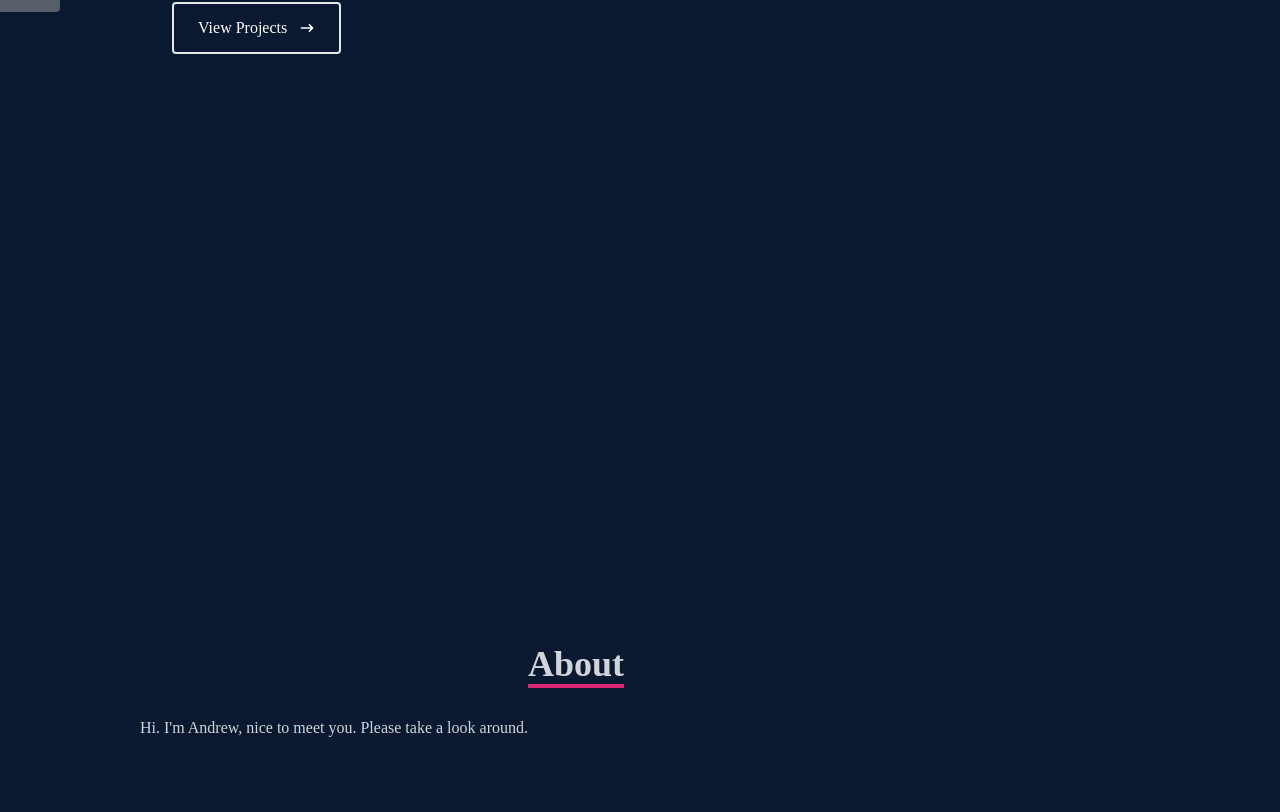
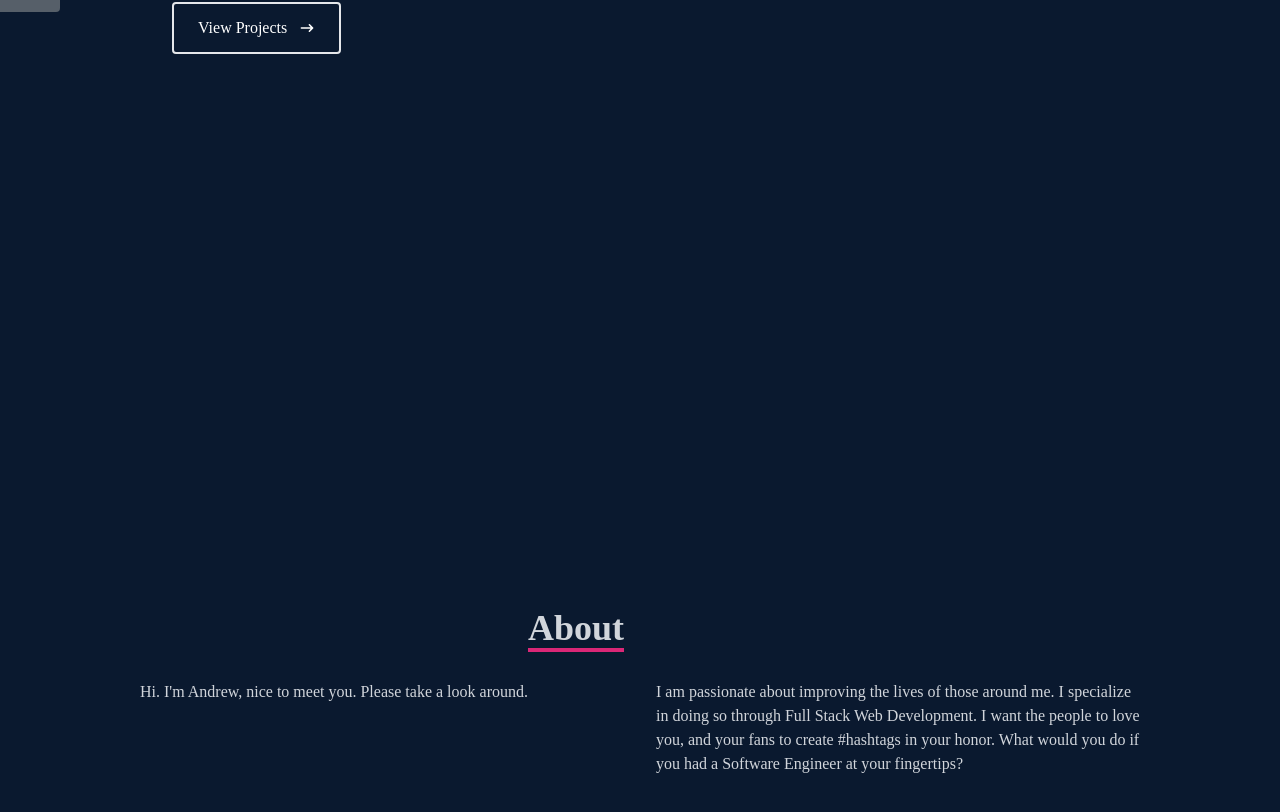
Before and after one commit to andrewgomez1992/portfolio-react, a React (Create React App) app: page / in a window 1280 px wide. Shown: the part 508-1320 px from the top of the page. Built offline with nearby package versions, Linux system fonts and the light colour scheme; the HTML template or start-up script is replaced by a standard one.

Commit message:
about me p finished

```diff
--- a/src/components/About.jsx
+++ b/src/components/About.jsx
@@ -16,6 +16,13 @@ const About = () => {
                     <div>
                         <p>Hi. I'm Andrew, nice to meet you. Please take a look around.</p>
                     </div>
+                    <div>
+                        <p>I am passionate about improving the lives of those around me. I specialize in
+                        doing so through Full Stack Web Development. I want the people to love you, and your fans
+                        to create #hashtags in your honor. What would you do if you had a Software Engineer
+                        at your fingertips?
+                        </p>
+                    </div>
                 </div>
             </div>
         </div>
```
